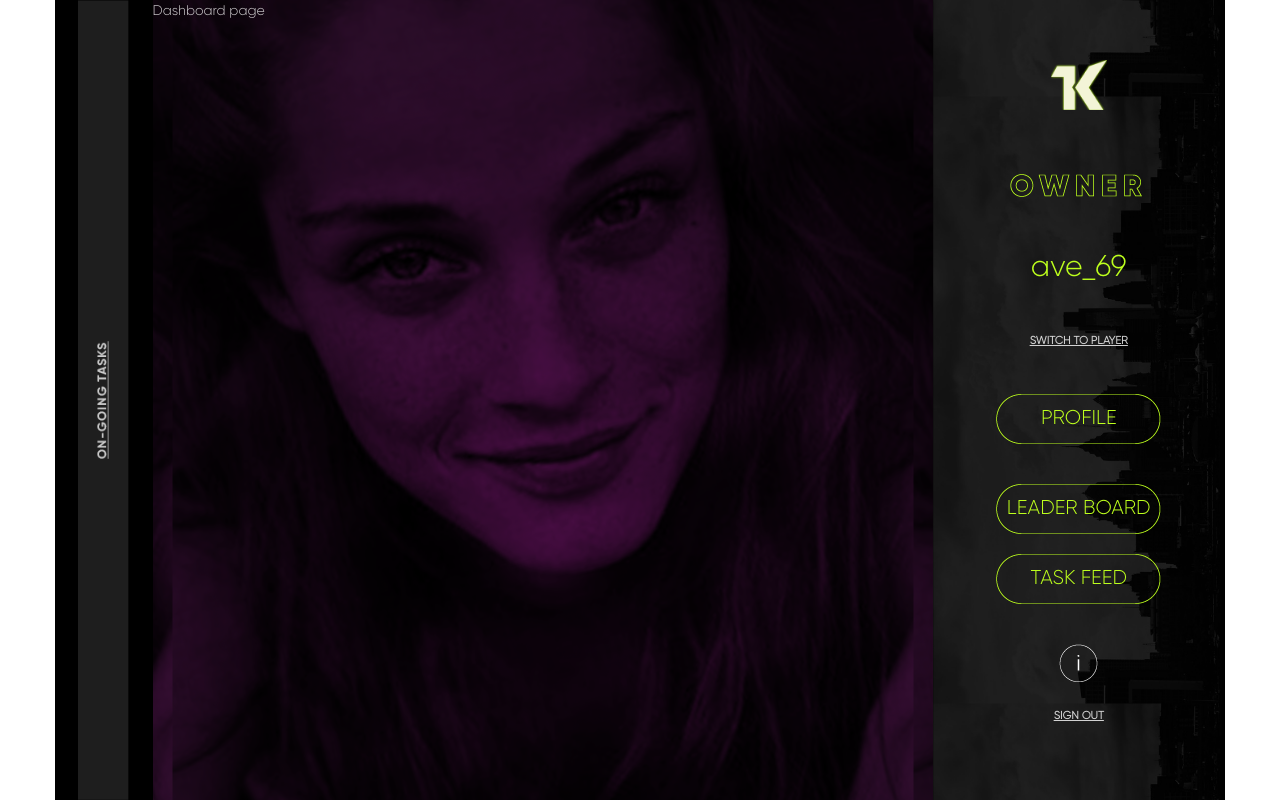
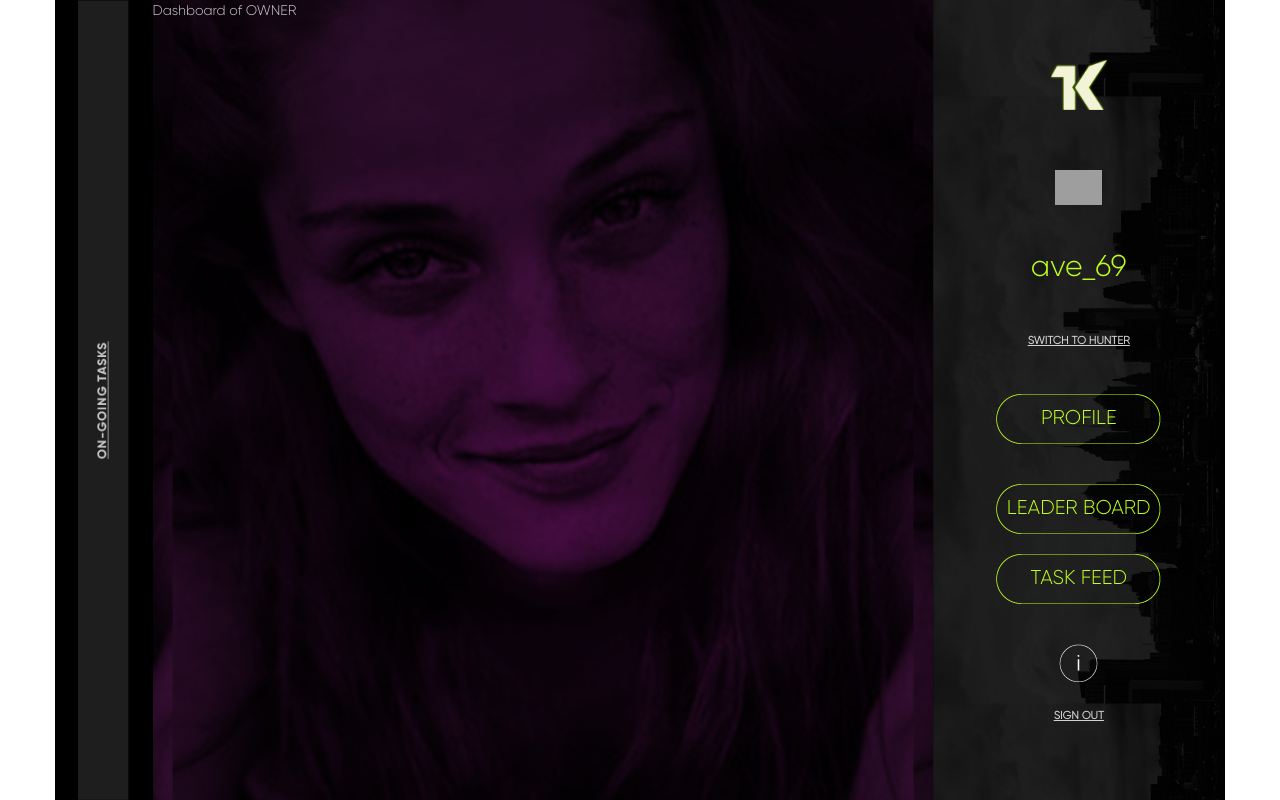
Before and after one commit to namgivu/flask-aosh4, a Flask app: page /user/dashboard-giver in a window 1280 px wide. Run offline with Flask 2, Linux system fonts and the light colour scheme; some libraries are stand-ins or nearby versions; grey boxes are pictures that could not be loaded.

Commit message:
fix quick b4 demo

```diff
--- a/app/templates/rightNav/_content.html
+++ b/app/templates/rightNav/_content.html
@@ -69,7 +69,7 @@
     text-transform: uppercase;
     text-align: center;
 
-    {% set biFilename = 'image/lmr-rightNav/userRole-%s.png' % userRole %}
+    {% set biFilename = 'image/lmr-rightNav/userRole-%s.png' %  'player' if userRole == config['USER_ROLE']['player'] else 'giver' %}
     background-image: url('{{ url_for('static', filename=biFilename) }}');
     height: 35px;
   }
--- a/app/templates/rightNav/_content.js.html
+++ b/app/templates/rightNav/_content.js.html
@@ -7,9 +7,9 @@
 
 {#switch role clicked handler#}
 <script>
-  $('.button.switchRole').click(function(){
+  $('.navLink.switchRole').click(function(){
     {% set userRole = session['userRole'] if 'userRole' in session else config['USER_ROLE']['player'] %}
-    {% set userRoleREVERSED = config['USER_ROLE']['player'] if userRole == config['USER_ROLE']['giver'] else config['USER_ROLE']['giver'] %}
+    {% set userRoleREVERSED = 'player' if userRole == config['USER_ROLE']['giver'] else 'giver' %}
     {% set viewFile = 'user_dashboard_%s' % userRoleREVERSED %}
     window.location.href = '{{ url_for(viewFile) }}'; {#ref. http://stackoverflow.com/a/506004/248616#}
   });
@@ -39,7 +39,7 @@
     window.location.href = '{{ url_for('user_wallet') }}'; {#ref. http://stackoverflow.com/a/506004/248616#}
   });
 
-  $('.navButton.signOut').click(function(){
+  $('.navLink.signOut').click(function(){
     window.location.href = '{{ url_for('auth_sign_out') }}'; {#ref. http://stackoverflow.com/a/506004/248616#}
   });
 </script>
--- a/app/templates/user/dashboard-giver.html
+++ b/app/templates/user/dashboard-giver.html
@@ -1,4 +1,8 @@
 {% extends 'user/dashboard.html' %}
+
+{% block main %}
+  <div>Dashboard of OWNER</div>
+{% endblock main %}
 
 {% block rightNav %}
   {% from 'rightNav/_content.html' import rightNav_normal %}
--- a/app/templates/user/dashboard-player.html
+++ b/app/templates/user/dashboard-player.html
@@ -1,4 +1,8 @@
 {% extends 'user/dashboard.html' %}
+
+{% block main %}
+  <div>Dashboard of HUNTER</div>
+{% endblock main %}
 
 
 {% block rightNav %}
--- a/config.py
+++ b/config.py
@@ -1,6 +1,6 @@
 class BaseConfig(object):
   APP_NAME = 'flask-aosh4'
   USER_ROLE = dict(
-    player  = 'player',
-    giver   = 'giver',
+    player  = 'hunter',
+    giver   = 'owner',
   )
```
